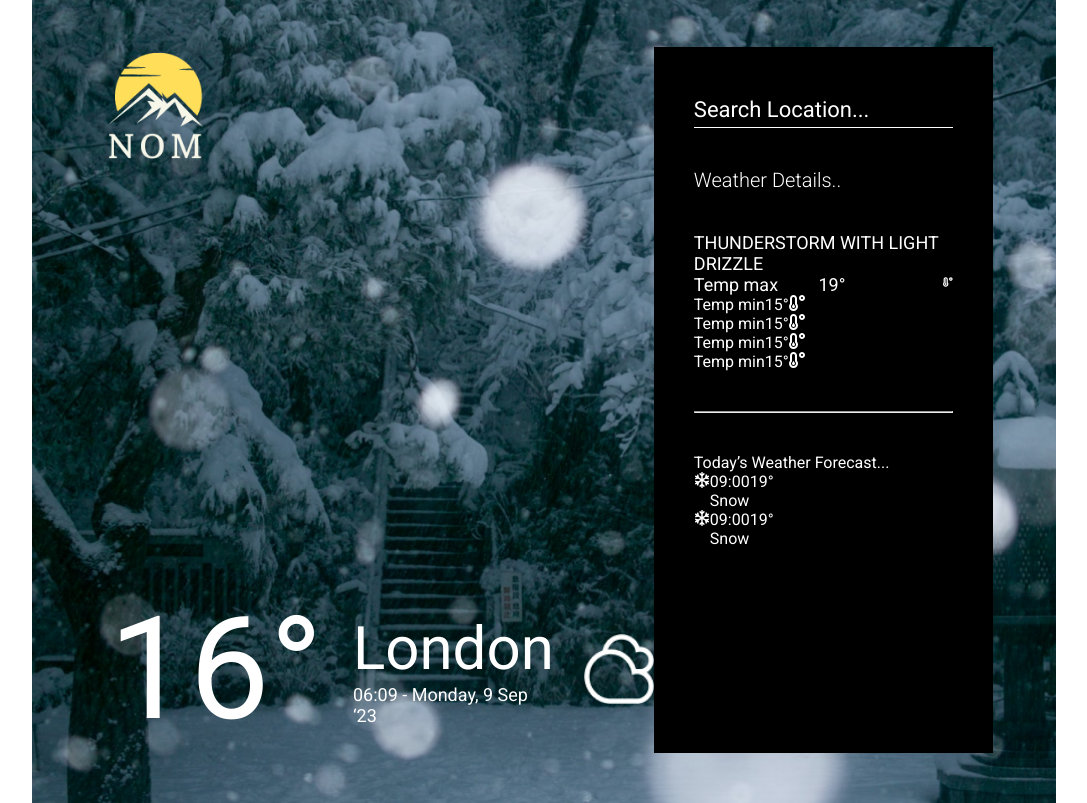
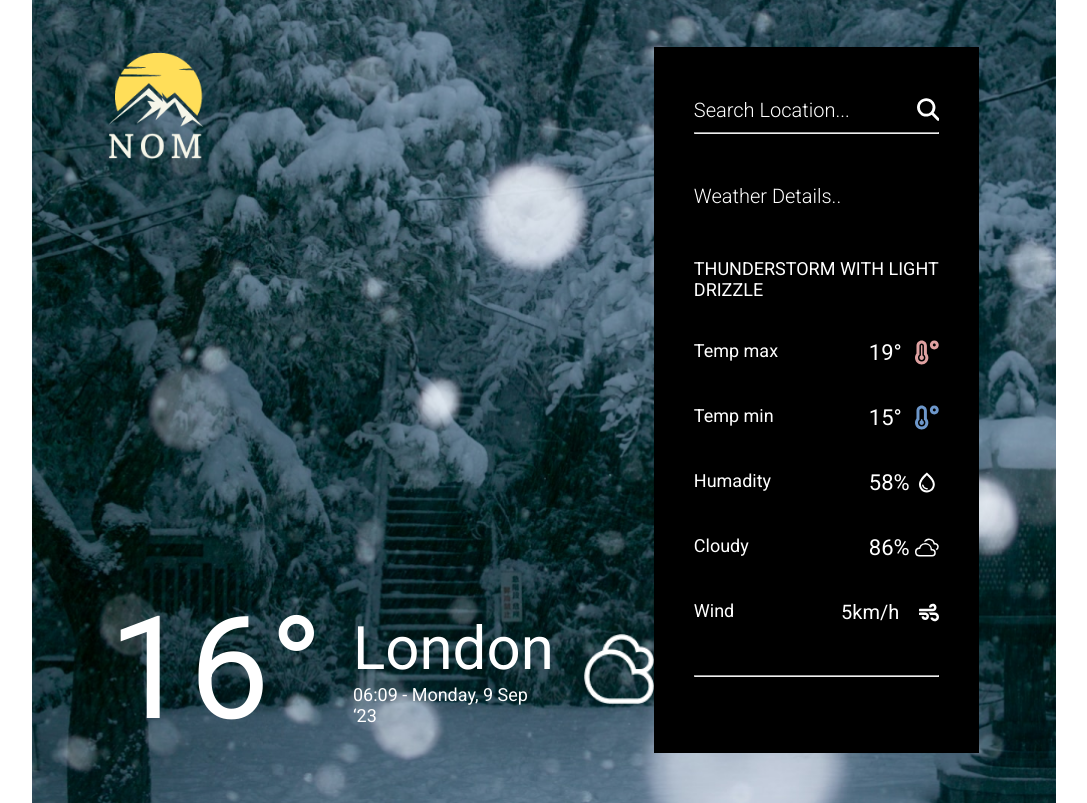
Before and after one commit to nomansikandar/nomweather, a React (Vite) app: page / in a window 1280 px wide. Shown: the whole page, without its empty margins (96-1183 px from the left). Built offline with nearby package versions, Linux system fonts and the light colour scheme.

Commit message:
CSS FOR DESKTOP COMPLETED

```diff
--- a/src/App.css
+++ b/src/App.css
@@ -76,18 +76,20 @@
   display: flex;
   flex-direction: column;
   justify-content: start;
-  row-gap: 40px;
+  row-gap: 50px;
+}
+.searchBar{
+  display: flex;
+  margin-bottom: -40px;
 }
 .searchBar input{
   background-color: transparent;
+  width: 100%;
   outline: none;
-  font-size: 22px;
+  font-size: 20px;
+  font-weight: 300;
   color: white;
-  border-top: none;
-  border-left: none;
-  border-right: none;
-  border-bottom: 1px solid white;
-  padding-bottom: 5px;
+ border: none;
 }
 .searchBar input::placeholder{
   color: white;
@@ -101,12 +103,40 @@
   font-size: 18px;
   text-transform: uppercase;
 }
+.tempDetails{
+  display: flex;
+  flex-direction: column;
+  row-gap: 40px;
+}
 .tempMax{
   display: flex;
   flex-direction: row;
 
 }
-.tempMax p{
+.tempMaxText, .tempMinText{
   font-size: 18px;
-  width: 80%;
+  width: 75%;
 }
+.tempMaxDeg, .tempMinDeg {
+  font-size: 22px;
+  width: 20%;
+}
+.tempMaxIcon{
+  font-size: 25px;
+  color: #DFA1A1;
+}
+.tempMinIcon{
+  color: #6D97CA;
+  font-size: 25px;
+}
+.tempMinIcons{
+  color: white;
+  font-size: 25px;
+}
+.tempMinWind{
+  font-size: 20px;
+  padding-right: 20px;
+}
+.magnifier{
+  font-size: 25px;
+}
--- a/src/App.jsx
+++ b/src/App.jsx
@@ -3,7 +3,11 @@ import logo from "./assets/logo.png"
 import clouds from './assets/clouds.png'
 import { FaTemperatureHigh } from "react-icons/fa";
 import { FaTemperatureLow } from "react-icons/fa";
-import { FaRegSnowflake } from "react-icons/fa";
+// import { FaRegSnowflake } from "react-icons/fa";
+import { FaMagnifyingGlass } from "react-icons/fa6";
+import { MdOutlineWaterDrop } from "react-icons/md";
+import { BsClouds } from "react-icons/bs";
+import { FaWind } from "react-icons/fa";
 
 
 
@@ -30,38 +34,41 @@ function App() {
             <div className="rightDiv">
               <div className='searchBar'>
                 <input type="text" placeholder='Search Location...' />
+                <FaMagnifyingGlass className='magnifier' />
               </div>
+              <hr />
               <p className='weatherDetails'>Weather Details..</p>
               <div className="tempDetails">
                 <h4>thunderstorm with light drizzle</h4>
                 <div className="tempMax">
-                  <p>Temp max</p>
-                  <p>19°</p>
-                  <FaTemperatureHigh />
+                  <p className='tempMaxText'>Temp max</p>
+                  <p className='tempMaxDeg'>19°</p>
+                  <FaTemperatureHigh className='tempMaxIcon' />
                 </div>
                 <div className="tempMin">
-                  <p>Temp min</p>
-                  <p>15°</p>
-                  <FaTemperatureLow />
+                  <p className='tempMinText'>Temp min</p>
+                  <p className='tempMinDeg'>15°</p>
+                  <FaTemperatureLow className='tempMinIcon' />
                 </div>
                 <div className="tempMin">
-                  <p>Temp min</p>
-                  <p>15°</p>
-                  <FaTemperatureLow />
+                  <p className='tempMinText' >Humadity</p>
+                  <p className='tempMinDeg'>58%</p>
+                  <MdOutlineWaterDrop className='tempMinIcons' />
                 </div>
                 <div className="tempMin">
-                  <p>Temp min</p>
-                  <p>15°</p>
-                  <FaTemperatureLow />
+                  <p className='tempMinText'>Cloudy</p>
+                  <p className='tempMinDeg'>86%</p>
+                  <BsClouds className='tempMinIcons' />
                 </div>
                 <div className="tempMin">
-                  <p>Temp min</p>
-                  <p>15°</p>
-                  <FaTemperatureLow />
+                  <p className='tempMinText'>Wind</p>
+                  <p className='tempMinWind'>5km/h</p>
+                  <FaWind className='tempMinIcons'/>
                 </div>
               </div>
               <hr></hr>
-              <div className="todayWeather">
+
+              {/* <div className="todayWeather">
                 <h4>Today’s Weather Forecast...</h4>
                 <div className="hourlyTemp">
                   <FaRegSnowflake />
@@ -83,7 +90,7 @@ function App() {
                     <p>19°</p>
                   </div>
                 </div>
-              </div>
+              </div> */}
             </div>
           </div>
         </div>
```
